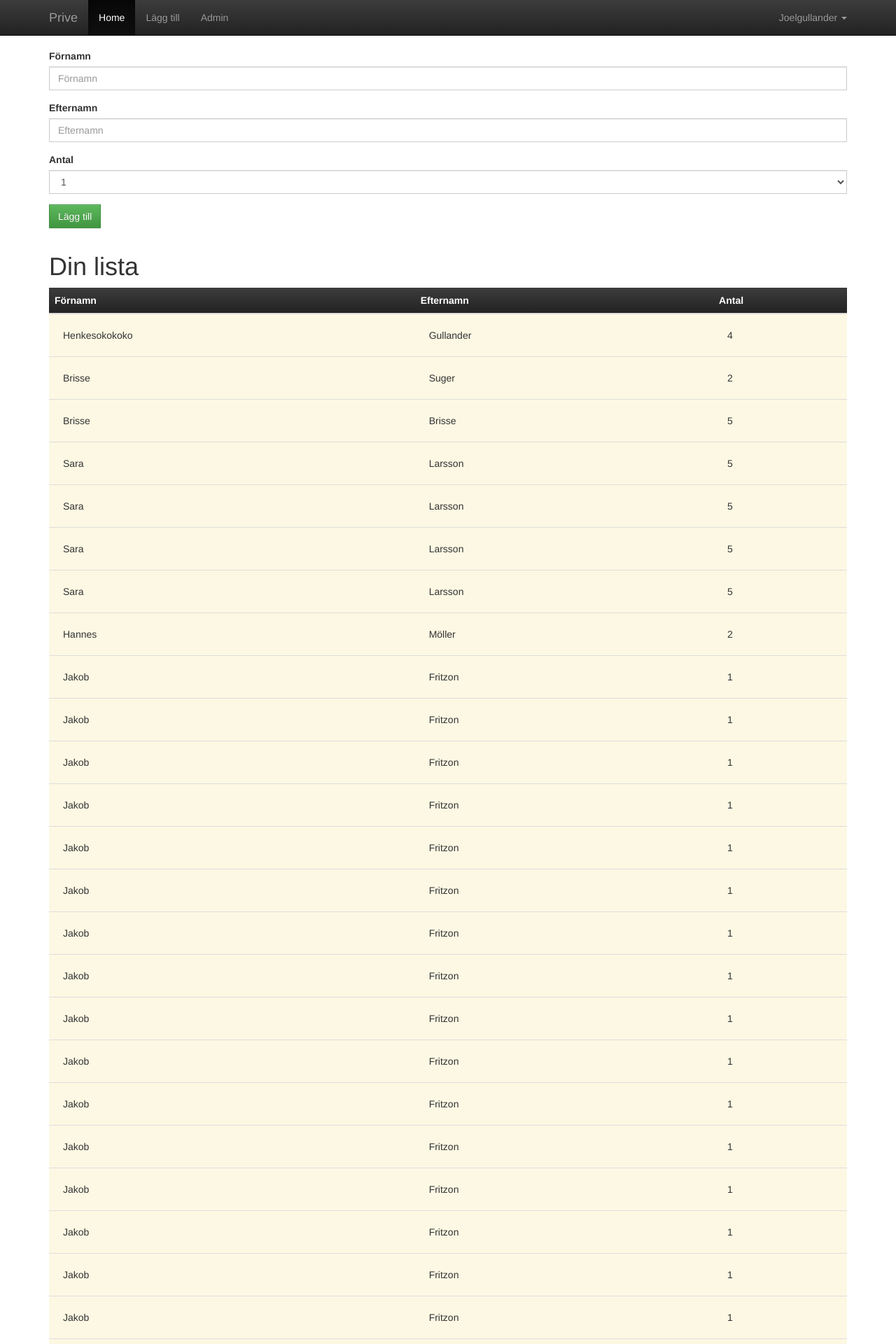
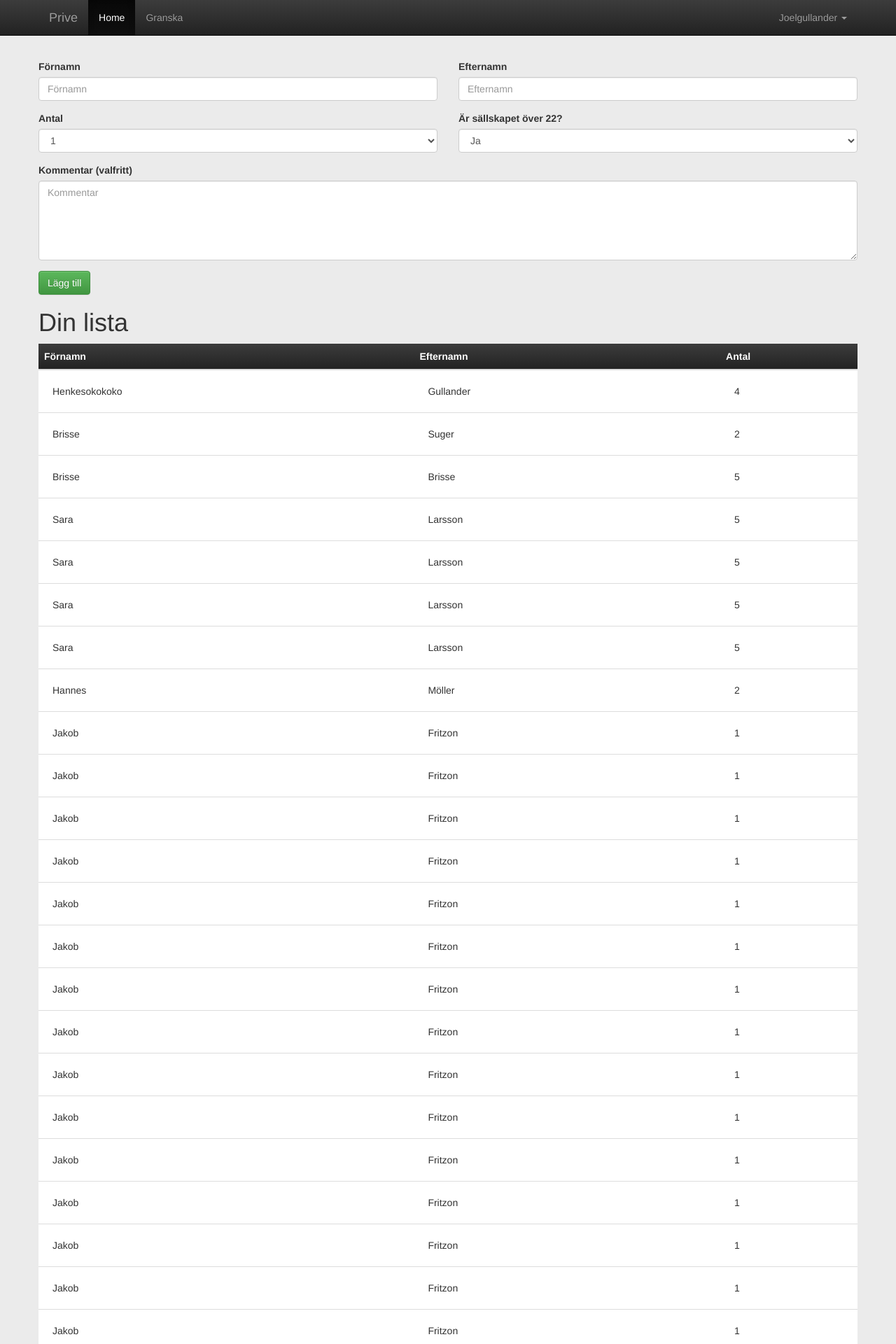
Before and after one commit to Joelgullander/listmanager, a PHP site: page /mylist.php in a window 1280 px wide. Shown: the top 1920 px of the page at 70% size. Run offline with PHP 8.4, Linux system fonts and the light colour scheme; a user stored in the database is signed in; data comes from the database, SQL or seed files in the repository; some libraries are stand-ins or nearby versions.

Commit message:
Major improvements & new features. Not worth specifying.

```diff
--- a/api/unapprovedentrys.php
+++ b/api/unapprovedentrys.php
@@ -5,7 +5,7 @@
     $db = getDB();
 
     //$sth = $db->prepare('SELECT * FROM listentrys WHERE approved = 0 ORDER BY id DESC');
-    $sth = $db->prepare('select l.id, l.userID, l.firstname, l.lastname, l.amount, l.approved, u.username from listentrys l inner join users u on u.id = l.userID WHERE approved = 0 ORDER BY id DESC');
+    $sth = $db->prepare('select l.id, l.userID, l.firstname, l.lastname, l.amount, l.approved, u.username from listentrys l inner join users u on u.id = l.userID WHERE approved = 0 AND age = 1 ORDER BY firstname ASC');
 
     $sth->bindParam(':loggedinUser', $loggedinUser, PDO::PARAM_STR);
     $sth->execute();
--- a/css/main.css
+++ b/css/main.css
@@ -1,10 +1,15 @@
-* {
-  border-radius: 0 !important;
+body{
+  background: #EBEBEB;
 }
 .main-wrapper{
   margin-top: 70px;
+  margin-left: 15px;
+  margin-right: 15px;
 }
 
+#newEntry label{
+  margin-top: 15px;
+}
 table.your-list thead{
     background: #000;
     color: #fff;
@@ -15,6 +20,7 @@ table.your-list thead{
 }
 table.your-list tr td{
     padding: 20px;
+    background: #fff;
 }
 table.your-list tr{
     cursor: pointer;
--- a/main.js
+++ b/main.js
@@ -40,10 +40,32 @@ function updateEntry(){
         var lastname = me.children("td.lastname").html();
         var amount = me.children("td.amount").html();
 
-        modal.find("input[name=inputFirstname]").val(firstname);
-        modal.find("input[name=inputLastname]").val(lastname);
-        modal.find("select[name=inputAmount]").val(amount);
-        modal.find("input[name=entryID]").val(entryID);
+        $.ajax({
+            url: "api/listentry.php",
+            method: "GET",
+            data: {
+                'entryID': entryID
+            },
+            success: function(data){
+                data = $.parseJSON(data);
+                for (var key in data) {
+                    if (data.hasOwnProperty(key)) {
+                        if(data[key]["age"] == 0){
+                            var age = "Ja";
+                        } else {
+                            var age = "Nej";
+                        }
+                        modal.find("input[name=inputFirstname]").val(data[key]["firstname"]);
+                        modal.find("input[name=inputLastname]").val(data[key]["lastname"]);
+                        modal.find("select[name=inputAmount]").val(data[key]["amount"]);
+                        modal.find("input[name=entryID]").val(entryID);
+                        modal.find("select[name=inputAge]").val(age);
+                        modal.find("textarea[name=inputComment]").val(data[key]["comment"]);
+                    }
+                }
+            }
+        });
+
 
         form.off('submit');
         form.on("submit", function(e){
@@ -71,7 +93,7 @@ function renderUserList(){
             data = $.parseJSON(data);
             for (var key in data) {
                 if (data.hasOwnProperty(key)) {
-                    $(".your-list tbody").append('<tr data-toggle="modal" data-target="#editEntry" class="' + (data[key]["approved"] == 1 ? "success" : "warning") + '" id="' + data[key]["id"] +'"> <td class="firstname">' + data[key]["firstname"] + '</td> <td class="lastname">' + data[key]["lastname"] + '</td> <td class="amount">' + data[key]["amount"] + '</td>').fadeIn();
+                    $(".your-list tbody").append('<tr data-toggle="modal" data-target="#editEntry" class="' + (data[key]["approved"] == 1 ? "success" : "") + '" id="' + data[key]["id"] +'"> <td class="firstname">' + data[key]["firstname"] + '</td> <td class="lastname">' + data[key]["lastname"] + '</td> <td class="amount">' + data[key]["amount"] + '</td>').fadeIn();
                 }
             }
         }
--- a/mylist.php
+++ b/mylist.php
@@ -3,23 +3,21 @@
   <div class="container">
     <div class="row">
       <div class="addToList">
-        <div class="col-sm-12" style="margin: 0 auto">
+        <div style="margin: 0 auto">
           <form id="newEntry" class="form-horizontal">
-            <div class="form-group">
-              <label for="inputFirstname" class="col-sm-12">Förnamn</label>
-              <div class="col-sm-12">
+            <div class="row">
+            <div class="col-sm-6">
+              <label for="inputFirstname">Förnamn</label>
               <input type="text" class="form-control" name="inputFirstname" placeholder="Förnamn">
             </div>
-            </div>
-            <div class="form-group">
-              <label for="inputLastname" class="col-sm-12">Efternamn</label>
-              <div class="col-sm-12">
+            <div class="col-sm-6">
+              <label for="inputLastname">Efternamn</label>
               <input type="text" class="form-control" name="inputLastname" placeholder="Efternamn">
             </div>
             </div>
-              <div class="form-group">
-              <label for="inputAmount" class="col-sm-12">Antal</label>
-              <div class="col-sm-12">
+            <div class="row">
+              <div class="col-sm-6">
+              <label for="inputAmount">Antal</label>
               <select name="inputAmount" class="form-control">
                 <option>1</option>
                 <option>2</option>
@@ -28,15 +26,31 @@
                 <option>5</option>
               </select>
             </div>
+            <div class="col-sm-6">
+              <label>Är sällskapet över 22?</label>
+              <select name="inputAge" class="form-control">
+                    <option>Ja</option>
+                    <option>Nej</option>
+              </select>
+
             </div>
-            <div class="form-group">
+            </div>
+            <div class="row">
               <div class="col-sm-12">
-                <button type="submit" class="btn btn-success">Lägg till</button>
+              <label for="inputComment">Kommentar (valfritt)</label>
+
+                <textarea class="form-control" name="inputComment" placeholder="Kommentar" cols="40" rows="5"></textarea>
+              </div>
+            </div>
+            <div class="row">
+              <div class="col-sm-12">
+                <button type="submit" style="margin-top: 15px;" class="btn btn-success">Lägg till</button>
               </div>
             </div>
           </form>
         </div>
       </div>
+      <div class="row">
       <div class="col-sm-12">
         <h1> Din lista </h1>
         <table class="table your-list">
@@ -51,6 +65,7 @@
 
           </tbody>
         </table>
+      </div>
       </div>
     </div>
   </div>
@@ -89,11 +104,26 @@
               </div>
             </div>
             <div class="form-group">
+              <label for="inputAmount" class="col-sm-12">Är sällskapet över 22?</label>
+              <div class="col-sm-12">
+                <select name="inputAge" class="form-control">
+                  <option>Ja</option>
+                  <option>Nej</option>
+                </select>
+              </div>
+            </div>
+            <div class="form-group">
+              <div class="col-sm-12">
+                <label for="inputComment">Kommentar (valfritt)</label>
+                <textarea class="form-control" name="inputComment" placeholder="Kommentar" cols="40" rows="5"></textarea>
+              </div>
+            </div>
+            <div class="form-group">
               <input type="text" name="entryID" style="display: none"></input>
             </div>
             <div class="form-group">
               <div class="col-sm-12">
-                <button type="submit" class="btn btn-primary">Spara ändringar</button>
+                <button type="submit" class="btn btn-success">Spara</button>
               </div>
             </div>
           </form>
--- a/partials/header.php
+++ b/partials/header.php
@@ -32,8 +32,7 @@
           <div class="navbar-collapse collapse">
             <ul class="nav navbar-nav">
               <li class="active"><a href="mylist.php">Home</a></li>
-              <li><a href="add.php">Lägg till</a></li>
-              <li><a href="admin.php">Admin</a></li>
+              <li><a href="moderate.php">Granska</a></li>
             </ul>
             <ul class="nav navbar-nav navbar-right">
               <li class="dropdown" style="float:right;">
@@ -41,13 +40,12 @@
                 <?php echo $userDetails->username; ?>
                 <span class="caret"></span></a>
                 <ul class="dropdown-menu">
-                  <li><a href="#">Action</a></li>
-                  <li><a href="#">Another action</a></li>
-                  <li><a href="#">Something else here</a></li>
-                  <li role="separator" class="divider"></li>
-                  <li class="dropdown-header">Nav header</li>
-                  <li><a href="#">Separated link</a></li>
-                  <li><a href="#">One more separated link</a></li>
+                  <li class="disabled"><a href="#" class="disabled">Hjälp</a></li>
+                  <li class="disabled"><a href="#" class="disabled">Statistik</a></li>
+                  <!--<li role="separator" class="divider"></li>
+                  <li class="dropdown-header"></li>-->
+                  <li class="disabled"><a href="#">Inställningar</a></li>
+                  <li><a href="logout.php">Logga ut</a></li>
                 </ul>
               </li>
 
```
Also changed, not shown: add.php (deleted, +0 -96 lines), api/editEntry.php (+14 -2 lines), api/listentry.php (added, +13 -0 lines), api/newEntry.php (+14 -2 lines), logout.php (added, +11 -0 lines), main.css (+62 -0 lines), moderate.php (renamed from admin.php). Lines whose indentation alone changed are shown as unchanged.
